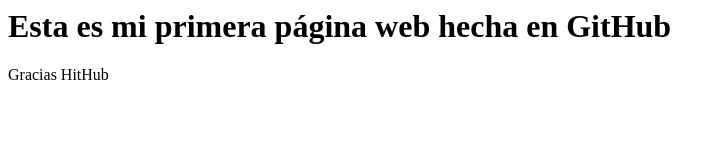
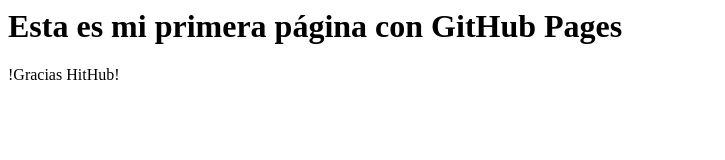
Before and after one commit to JassonBoada/Respositorio_Jasson, a plain HTML site: page index.html in a window 1280 px wide. Shown: the whole page, without its empty margins (0-725 px from the left). Drawn offline with Linux system fonts and the light colour scheme.

Commit message:
Update index.html

```diff
--- a/index.html
+++ b/index.html
@@ -1,6 +1,4 @@
-<HTML>
-<h1> Esta es mi primera página web hecha en GitHub </h1>
-
-Gracias HitHub
-
-<HTML>
+<html>
+<h1> Esta es mi primera página con GitHub Pages </h1>
+<p> !Gracias HitHub! </p>
+</html>
```
